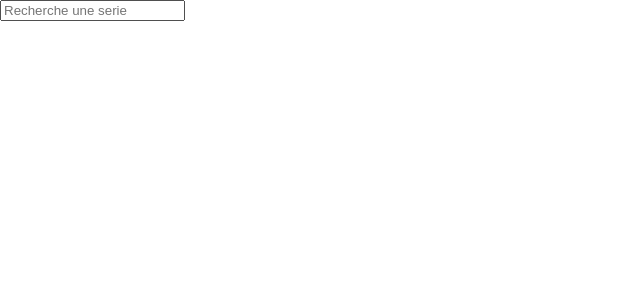
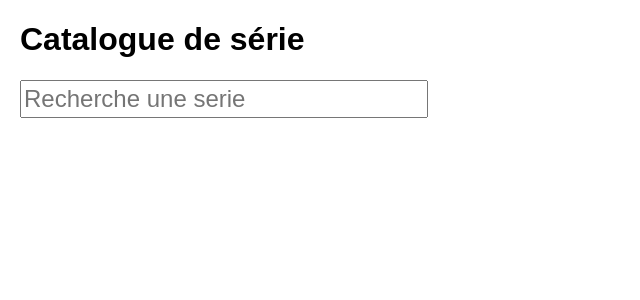
Before and after one commit to kevinZV/REACT-1, a React (Create React App) app: page / in a window 1280 px wide. Shown: the top 300 px of the page, without its empty margins (0-640 px from the left). Built offline with nearby package versions, Linux system fonts and the light colour scheme.

Commit message:
version css
ajout d'un peu de CSS

```diff
--- a/src/App.css
+++ b/src/App.css
@@ -17,11 +17,31 @@
 .App-title {
   font-size: 1.5em;
 }
-
+h1{
+  font-family: sans-serif;
+  font-size: 2em;
+  width: 400px;
+}
+ul{
+  color: darkred;
+}
+p{
+  font-size: 1em;
+  font-family: sans-serif;
+}
 .App-intro {
   font-size: large;
 }
+.wrapper{
+  margin-left: 20px;
 
+}
+#recherche {
+  width: 400px;
+  height: 4vh;
+  font-family: sans-serif;
+  font-size: 1.5em;
+}
 @keyframes App-logo-spin {
   from { transform: rotate(0deg); }
   to { transform: rotate(360deg); }
--- a/src/App.js
+++ b/src/App.js
@@ -49,20 +49,21 @@ class App extends React.Component {
 
     render() {
         return (
-            <div>
-                <input type="text" placeholder="Recherche une serie" value={this.state.value}
+            <div class="wrapper">
+                <h1>Catalogue de série</h1>
+                <input id="recherche" type="text" placeholder="Recherche une serie" value={this.state.value}
                        onChange={this.handleChange}/>
                 <ul>
                     {this.state.value !== "" ?
 
                         this.state.seriesList.filter(
-                            a => a.seriesName.indexOf(this.state.value) > -1).map(item => <li
+                            e => e.seriesName.indexOf(this.state.value) > -1).map(item => <li
                             key={item.id}>{item.seriesName}
 
                             <ul>
                                 {this.state.seriesEpisodesList.filter(
-                                    b => b.serie_id == item.id).map(episode => episode.episodes_list.filter(
-                                    c => c.episodeName).map(name => <li>{name.episodeName}</li>)
+                                    f => f.serie_id == item.id).map(episode => episode.episodes_list.filter(
+                                    g => g.episodeName).map(name => <li>{name.episodeName}</li>)
                                 )
 
                                 }
@@ -70,7 +71,7 @@ class App extends React.Component {
                         </li>)
 
 
-                        : <h1>Rien n'est Marqué</h1>
+                        : <p>Rien n'est Marqué</p>
 
                     }
 
```
